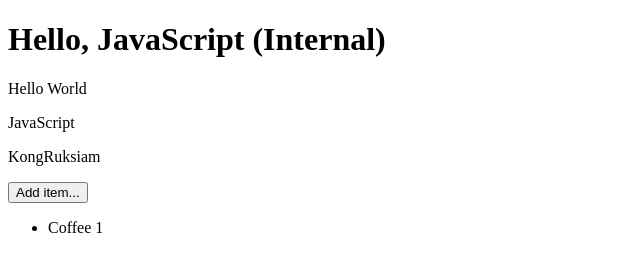
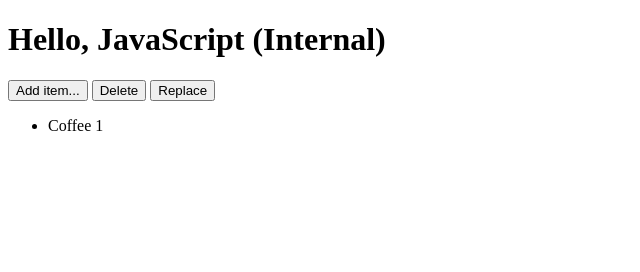
Before and after one commit to Intira-72/JavaScriptBasic, a plain HTML site: page index.html in a window 1280 px wide. Both pictures are taken after a click on the button "Add item...". Shown: the whole page, without its empty margins (0-640 px from the left). Drawn offline with Linux system fonts and the light colour scheme.

Commit message:
DOM Nodes Remove and Replace
- removeChild
- repleacChild

```diff
--- a/app.js
+++ b/app.js
@@ -1,17 +1,26 @@
-// DOM Nodes
-
-const textAll = document.querySelectorAll("p")
-console.log(textAll);
-
-let msg = textAll[1].innerHTML
-console.log(msg);
+// DOM Nodes create, remove, append, replace
 
 const menu = document.getElementById('menu');
 let count = 1;
 
 function addItem(){
-    const item = document.createElement('li');
-    item.innerText = "Coffee " + count;
-    menu.appendChild(item)
-    count++
+    const item_list = document.createElement('li');
+    item_list.innerText = "Coffee " + count;
+    item_list.id = "coffee_" + count++
+    menu.appendChild(item_list)
 };
+
+function delItem(){
+    item = document.getElementById("coffee_" + --count)
+    menu.removeChild(item)
+};
+
+function replaceItem(){
+    item = document.getElementById("coffee_" + --count)
+
+    item_b = document.createElement('li')
+    item_b.innerText = "Bekery_" + count
+    item_b.id = "bekery_" + count
+
+    menu.replaceChild(item_b, item)
+};
--- a/index.html
+++ b/index.html
@@ -14,10 +14,9 @@
     <link rel="stylesheet" href="styles.css">
 </head>
 <body>
-    <p>Hello World</p>
-    <p>JavaScript</p>
-    <p>KongRuksiam</p>
     <button onclick="addItem();">Add item...</button>
+    <button onclick="delItem();">Delete</button>
+    <button onclick="replaceItem();">Replace</button>
     <ul id="menu">
 
     </ul>
```
